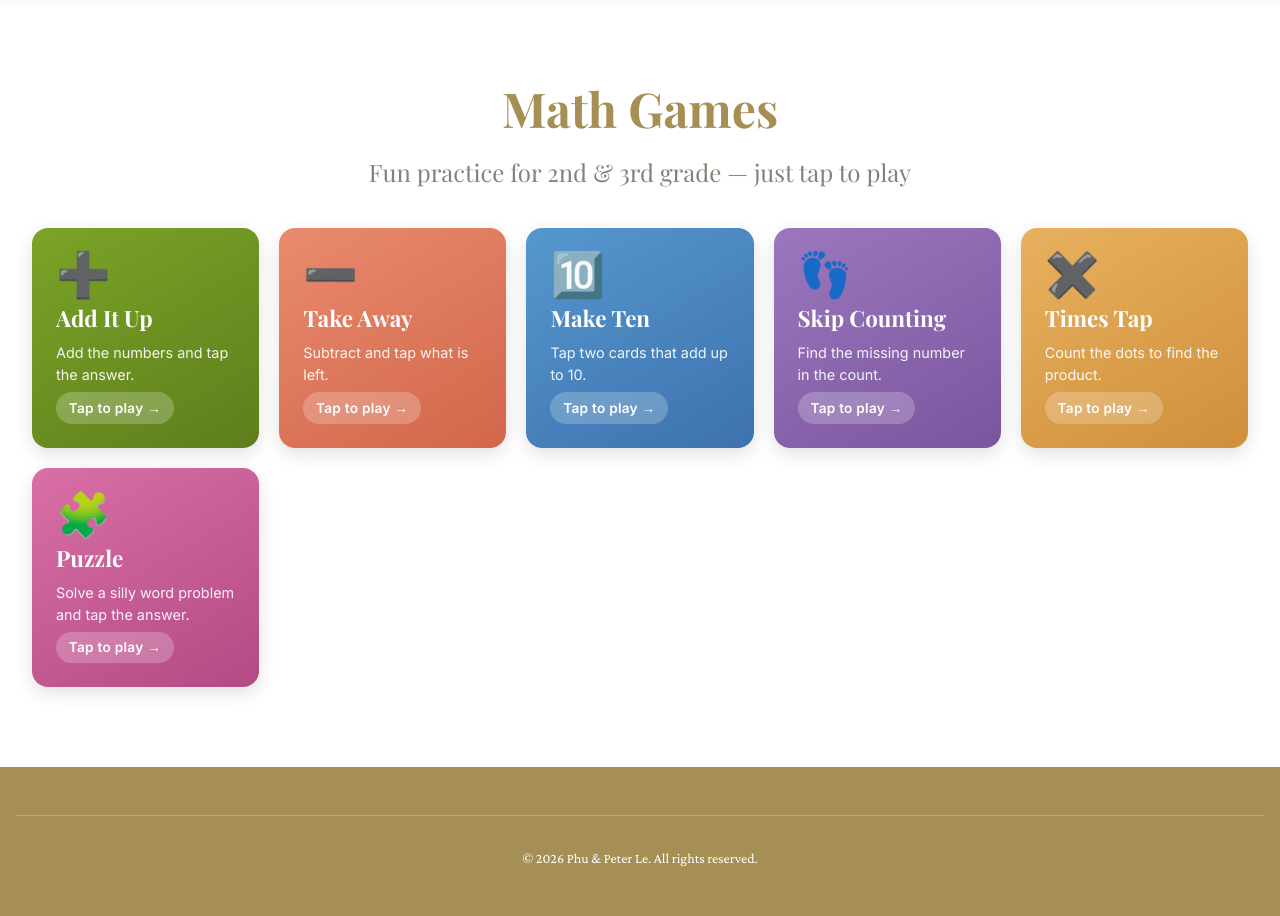
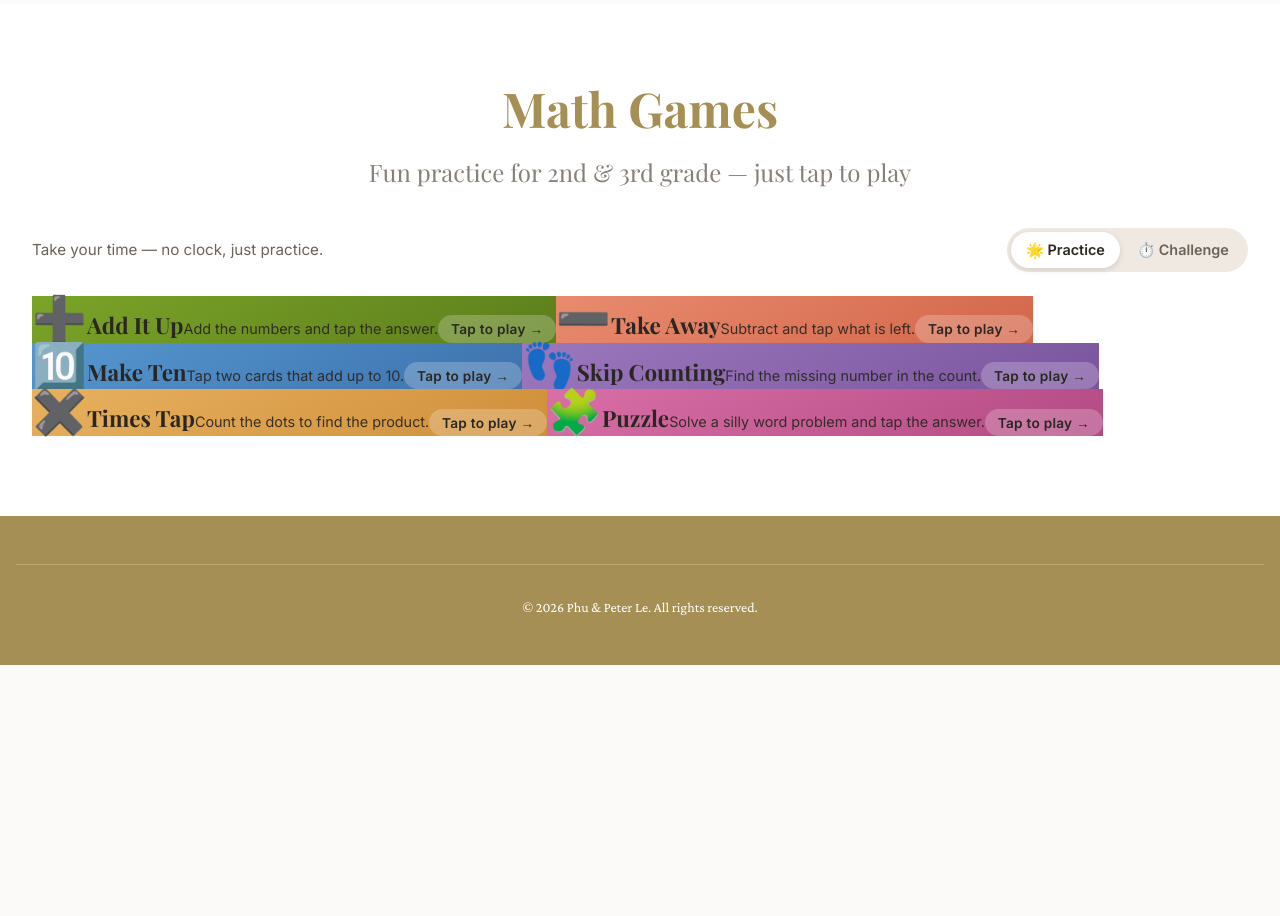
Before and after one commit to lehoangphu/blog, a Flask app: page /math in a window 1280 px wide. Shown: the part 60-976 px from the top of the page. After the commit the page ends 725 px from the top, so only its background shows below. Run offline with Flask 3, Linux system fonts and the light colour scheme.

Commit message:
Add Practice/Challenge mode toggle to Math games
Add a top-right segmented toggle on the Math page to switch between
Practice mode (existing behavior: fixed questions with first-try stars)
and Challenge mode (30-second countdown, unlimited questions, score =
correct answers within 30s). The selected mode persists via localStorage
and applies to all six games, including Make Ten and Puzzle. A running
countdown is cancelled when navigating between the gallery and a game.

Co-authored-by: Copilot <223556219+Copilot@users.noreply.github.com>

```diff
--- a/static/site/math-games.js
+++ b/static/site/math-games.js
@@ -33,15 +33,62 @@
 
     var PRAISE = ["Nice!", "Great job!", "You got it!", "Awesome!", "Way to go!", "Correct!"];
     var ROUNDS = 10;
+    var CHALLENGE_SECONDS = 30;
+
+    // ---------- mode state (Practice vs Challenge) ----------
+    var MODE_KEY = "mg_mode";
+    function getMode() {
+        try {
+            return localStorage.getItem(MODE_KEY) === "challenge" ? "challenge" : "practice";
+        } catch (e) {
+            return "practice";
+        }
+    }
+    function setMode(mode) {
+        try {
+            localStorage.setItem(MODE_KEY, mode);
+        } catch (e) {
+            /* ignore storage errors */
+        }
+    }
+
+    // A single active countdown is tracked so navigating away cancels it.
+    var activeTimer = null;
+    function clearActiveTimer() {
+        if (activeTimer) {
+            clearInterval(activeTimer);
+            activeTimer = null;
+        }
+    }
+    function startCountdown(seconds, onTick, onDone) {
+        clearActiveTimer();
+        var remaining = seconds;
+        onTick(remaining);
+        activeTimer = setInterval(function () {
+            remaining--;
+            if (remaining <= 0) {
+                clearActiveTimer();
+                onTick(0);
+                onDone();
+            } else {
+                onTick(remaining);
+            }
+        }, 1000);
+    }
 
     // ---------- shared multiple-choice engine ----------
     // config: { makeQuestion() -> {promptHTML, answer}, spread, choices }
-    function runMultipleChoice(body, config) {
+    // mode: "practice" (10 questions, first-try stars) or
+    //       "challenge" (unlimited questions, score = correct answers in 30s).
+    function runMultipleChoice(body, config, mode) {
+        mode = mode || "practice";
+        var challenge = mode === "challenge";
         var spread = config.spread || 6;
         var choiceCount = config.choices || 4;
         var score = 0;
         var round = 0;
         var firstTry = true;
+        var over = false;
 
         var progress = el("div", "mg-progress");
         var stars = el("div", "mg-stars");
@@ -66,16 +113,24 @@
             return shuffle(out);
         }
 
-        function renderStars() {
+        function renderStatus(remaining) {
+            if (challenge) {
+                if (remaining != null) {
+                    progress.textContent = "\u23F1\uFE0F " + remaining + "s left";
+                }
+                stars.textContent = "Score: " + score;
+            } else {
                 stars.textContent = score > 0 ? Array(score + 1).join("\u2B50") : "";
+            }
         }
 
         function next() {
-            if (round >= ROUNDS) return finish();
+            if (over) return;
+            if (!challenge && round >= ROUNDS) return finish();
             round++;
             firstTry = true;
-            progress.textContent = "Question " + round + " of " + ROUNDS;
-            renderStars();
+            if (!challenge) progress.textContent = "Question " + round + " of " + ROUNDS;
+            renderStatus();
             var q = config.makeQuestion();
             prompt.innerHTML = q.promptHTML;
             feedback.textContent = "";
@@ -86,17 +141,17 @@
                 var b = el("button", "mg-choice", String(val));
                 b.type = "button";
                 b.addEventListener("click", function () {
-                    if (b.disabled) return;
+                    if (b.disabled || over) return;
                     if (val === q.answer) {
                         b.classList.add("correct");
                         Array.prototype.forEach.call(choices.children, function (c) {
                             c.disabled = true;
                         });
-                        if (firstTry) score++;
+                        if (challenge || firstTry) score++;
                         feedback.textContent = pick(PRAISE);
-                        feedback.classList.add("good");
-                        renderStars();
-                        setTimeout(next, 850);
+                        feedback.className = "mg-feedback good";
+                        renderStatus();
+                        setTimeout(next, challenge ? 350 : 850);
                     } else {
                         firstTry = false;
                         b.classList.add("wrong");
@@ -110,33 +165,55 @@
         }
 
         function finish() {
+            clearActiveTimer();
             body.innerHTML = "";
             var done = el("div", "mg-done");
+            if (challenge) {
+                done.append(
+                    el("div", "mg-done-emoji", "\u23F1\uFE0F"),
+                    el("div", "mg-done-title", "Time's up!"),
+                    el("div", "mg-done-score",
+                        "You got " + score + " correct in " + CHALLENGE_SECONDS + " seconds!")
+                );
+            } else {
                 done.append(
                     el("div", "mg-done-emoji", score >= 8 ? "\uD83C\uDFC6" : "\uD83C\uDF89"),
                     el("div", "mg-done-title", "All done!"),
-                el("div", "mg-done-score", "You earned " + score + " of " + ROUNDS + " stars on the first try.")
+                    el("div", "mg-done-score",
+                        "You earned " + score + " of " + ROUNDS + " stars on the first try.")
                 );
+            }
             var again = el("button", "mg-btn", "Play again");
             again.type = "button";
             again.addEventListener("click", function () {
                 body.innerHTML = "";
-                runMultipleChoice(body, config);
+                runMultipleChoice(body, config, mode);
             });
             done.append(again);
             body.append(done);
         }
 
+        if (challenge) {
+            startCountdown(CHALLENGE_SECONDS, function (remaining) {
+                renderStatus(remaining);
+            }, function () {
+                over = true;
+                finish();
+            });
+        }
         next();
     }
 
     // ---------- Make Ten (number bonds, custom tap game) ----------
-    function runMakeTen(body) {
+    function runMakeTen(body, mode) {
+        mode = mode || "practice";
+        var challenge = mode === "challenge";
         var TARGET = 10;
-        var GOAL = 8; // pairs to find to win
+        var GOAL = 8; // pairs to find to win (practice mode)
         var found = 0;
         var nums = [];
         var first = null;
+        var over = false;
 
         var progress = el("div", "mg-progress");
         var prompt = el("div", "mg-prompt", "Tap two cards that add up to <small>10</small>");
@@ -173,8 +250,13 @@
             }
         }
 
-        function updateProgress() {
+        function updateProgress(remaining) {
+            if (challenge) {
+                var time = remaining != null ? remaining : CHALLENGE_SECONDS;
+                progress.textContent = "\u23F1\uFE0F " + time + "s left  \u2022  Score: " + found;
+            } else {
                 progress.textContent = "Pairs found: " + found + " of " + GOAL;
+            }
         }
 
         function render() {
@@ -195,6 +277,7 @@
         }
 
         function onTap(idx, tile) {
+            if (over) return;
             if (tile.classList.contains("hit")) return;
             if (first === null) {
                 first = idx;
@@ -219,14 +302,15 @@
                 updateProgress();
                 var a = first, b = idx;
                 first = null;
-                if (found >= GOAL) {
+                if (!challenge && found >= GOAL) {
                     setTimeout(win, 700);
                     return;
                 }
                 setTimeout(function () {
+                    if (over) return;
                     refillSlots(a, b);
                     render();
-                }, 650);
+                }, challenge ? 350 : 650);
             } else {
                 firstTile.classList.add("miss");
                 tile.classList.add("miss");
@@ -243,6 +327,7 @@
         }
 
         function win() {
+            clearActiveTimer();
             body.innerHTML = "";
             var done = el("div", "mg-done");
             done.append(
@@ -254,7 +339,27 @@
             again.type = "button";
             again.addEventListener("click", function () {
                 body.innerHTML = "";
-                runMakeTen(body);
+                runMakeTen(body, mode);
+            });
+            done.append(again);
+            body.append(done);
+        }
+
+        function timeUp() {
+            over = true;
+            body.innerHTML = "";
+            var done = el("div", "mg-done");
+            done.append(
+                el("div", "mg-done-emoji", "\u23F1\uFE0F"),
+                el("div", "mg-done-title", "Time's up!"),
+                el("div", "mg-done-score",
+                    "You made " + found + " pairs in " + CHALLENGE_SECONDS + " seconds!")
+            );
+            var again = el("button", "mg-btn", "Play again");
+            again.type = "button";
+            again.addEventListener("click", function () {
+                body.innerHTML = "";
+                runMakeTen(body, mode);
             });
             done.append(again);
             body.append(done);
@@ -263,6 +368,11 @@
         nums = generate();
         updateProgress();
         render();
+        if (challenge) {
+            startCountdown(CHALLENGE_SECONDS, function (remaining) {
+                updateProgress(remaining);
+            }, timeUp);
+        }
     }
 
     // ---------- game definitions ----------
@@ -448,7 +558,7 @@
         },
     ];
 
-    function runPuzzle(body) {
+    function runPuzzle(body, mode) {
         runMultipleChoice(body, {
             makeQuestion: function () {
                 var tmpl = pick(WP_TEMPLATES)();
@@ -459,7 +569,7 @@
                     choices: buildChoices(tmpl.answer, tmpl.distractors),
                 };
             },
-        });
+        }, mode);
     }
 
     var GAMES = [
@@ -469,7 +579,7 @@
             emoji: "\u2795",
             color: "mg-c-add",
             desc: "Add the numbers and tap the answer.",
-            run: function (body) {
+            run: function (body, mode) {
                 runMultipleChoice(body, {
                     spread: 6,
                     makeQuestion: function () {
@@ -477,7 +587,7 @@
                         var b = rand(2, 20);
                         return { promptHTML: a + " + " + b, answer: a + b };
                     },
-                });
+                }, mode);
             },
         },
         {
@@ -486,7 +596,7 @@
             emoji: "\u2796",
             color: "mg-c-sub",
             desc: "Subtract and tap what is left.",
-            run: function (body) {
+            run: function (body, mode) {
                 runMultipleChoice(body, {
                     spread: 6,
                     makeQuestion: function () {
@@ -494,7 +604,7 @@
                         var b = rand(1, a - 1);
                         return { promptHTML: a + " \u2212 " + b, answer: a - b };
                     },
-                });
+                }, mode);
             },
         },
         {
@@ -503,8 +613,8 @@
             emoji: "\uD83D\uDD1F",
             color: "mg-c-ten",
             desc: "Tap two cards that add up to 10.",
-            run: function (body) {
-                runMakeTen(body);
+            run: function (body, mode) {
+                runMakeTen(body, mode);
             },
         },
         {
@@ -513,7 +623,7 @@
             emoji: "\uD83D\uDC63",
             color: "mg-c-skip",
             desc: "Find the missing number in the count.",
-            run: function (body) {
+            run: function (body, mode) {
                 runMultipleChoice(body, {
                     spread: 0,
                     makeQuestion: function () {
@@ -539,7 +649,7 @@
                         };
                     },
                     choices: 4,
-                });
+                }, mode);
             },
         },
         {
@@ -548,7 +658,7 @@
             emoji: "\u2716\uFE0F",
             color: "mg-c-times",
             desc: "Count the dots to find the product.",
-            run: function (body) {
+            run: function (body, mode) {
                 runMultipleChoice(body, {
                     spread: 4,
                     makeQuestion: function () {
@@ -561,7 +671,7 @@
                             answer: rows * cols,
                         };
                     },
-                });
+                }, mode);
             },
         },
         {
@@ -570,15 +680,55 @@
             emoji: "\uD83E\uDDE9",
             color: "mg-c-puzzle",
             desc: "Solve a silly word problem and tap the answer.",
-            run: function (body) {
-                runPuzzle(body);
+            run: function (body, mode) {
+                runPuzzle(body, mode);
             },
         },
     ];
 
     // ---------- gallery / stage navigation ----------
+    function buildModeBar(onChange) {
+        var bar = el("div", "mg-modebar");
+        var current = getMode();
+        var modes = [
+            { id: "practice", label: "Practice", emoji: "\uD83C\uDF1F" },
+            { id: "challenge", label: "Challenge", emoji: "\u23F1\uFE0F" },
+        ];
+        var buttons = {};
+        modes.forEach(function (m) {
+            var b = el("button", "mg-mode-btn", m.emoji + " " + m.label);
+            b.type = "button";
+            if (m.id === current) b.classList.add("active");
+            b.addEventListener("click", function () {
+                if (getMode() === m.id) return;
+                setMode(m.id);
+                modes.forEach(function (mm) {
+                    buttons[mm.id].classList.toggle("active", mm.id === m.id);
+                });
+                if (onChange) onChange(m.id);
+            });
+            buttons[m.id] = b;
+            bar.append(b);
+        });
+        return bar;
+    }
+
     function showGallery() {
+        clearActiveTimer();
         root.innerHTML = "";
+        var top = el("div", "mg-toolbar");
+        var hint = el("span", "mg-mode-hint",
+            getMode() === "challenge"
+                ? "Race the clock \u2014 30 seconds, unlimited questions!"
+                : "Take your time \u2014 no clock, just practice.");
+        var modebar = buildModeBar(function (m) {
+            hint.textContent = m === "challenge"
+                ? "Race the clock \u2014 30 seconds, unlimited questions!"
+                : "Take your time \u2014 no clock, just practice.";
+        });
+        top.append(hint, modebar);
+        root.append(top);
+
         var gallery = el("div", "mg-gallery");
         GAMES.forEach(function (game) {
             var card = el("button", "mg-card " + game.color);
@@ -599,13 +749,17 @@
     }
 
     function showGame(game) {
+        clearActiveTimer();
+        var mode = getMode();
         root.innerHTML = "";
         var stage = el("div", "mg-stage");
         var bar = el("div", "mg-stage-bar");
         var back = el("button", "mg-back", "\u2190 All games");
         back.type = "button";
         back.addEventListener("click", showGallery);
-        bar.append(back, el("span", "mg-stage-title", game.emoji + "  " + game.title));
+        var badge = el("span", "mg-stage-mode " + (mode === "challenge" ? "is-challenge" : "is-practice"),
+            mode === "challenge" ? "\u23F1\uFE0F Challenge" : "\uD83C\uDF1F Practice");
+        bar.append(back, el("span", "mg-stage-title", game.emoji + "  " + game.title), badge);
         var stageBody = el("div", "mg-stage-body");
         stage.append(bar, stageBody);
         root.append(stage);
@@ -615,7 +769,7 @@
         var top = root.getBoundingClientRect().top + window.pageYOffset - offset;
         window.scrollTo({ top: top, behavior: "smooth" });
 
-        game.run(stageBody);
+        game.run(stageBody, mode);
     }
 
     showGallery();
--- a/static/site/math.css
+++ b/static/site/math.css
@@ -6,8 +6,56 @@
     --mg-line: rgba(0, 0, 0, 0.08);
 }
 
-/* ---------- Gallery of game cards ---------- */
-.mg-gallery {
+/* ---------- Practice / Challenge mode toolbar ---------- */
+.mg-toolbar {
+    display: flex;
+    align-items: center;
+    justify-content: space-between;
+    flex-wrap: wrap;
+    gap: 0.75rem;
+    margin-bottom: 1.5rem;
+}
+.mg-mode-hint {
+    font-size: 0.95rem;
+    color: #6b6258;
+}
+.mg-modebar {
+    display: inline-flex;
+    padding: 4px;
+    background: #efe9e2;
+    border-radius: 999px;
+    gap: 2px;
+}
+.mg-mode-btn {
+    border: none;
+    background: transparent;
+    color: #6b6258;
+    font-weight: 600;
+    font-size: 0.9rem;
+    padding: 0.45rem 0.95rem;
+    border-radius: 999px;
+    cursor: pointer;
+    transition: background 0.18s ease, color 0.18s ease;
+    -webkit-tap-highlight-color: transparent;
+}
+.mg-mode-btn:hover { color: var(--mg-ink); }
+.mg-mode-btn.active {
+    background: #fff;
+    color: var(--mg-ink);
+    box-shadow: 0 2px 6px rgba(0, 0, 0, 0.12);
+}
+.mg-stage-mode {
+    margin-left: auto;
+    font-size: 0.85rem;
+    font-weight: 600;
+    padding: 0.3rem 0.7rem;
+    border-radius: 999px;
+    white-space: nowrap;
+}
+.mg-stage-mode.is-practice { background: #e8f3ea; color: #2f7d4f; }
+.mg-stage-mode.is-challenge { background: #fdeede; color: #b46a16; }
+
+
     display: grid;
     grid-template-columns: repeat(auto-fill, minmax(220px, 1fr));
     gap: 1.25rem;
```
Lines whose indentation alone changed are shown as unchanged.
